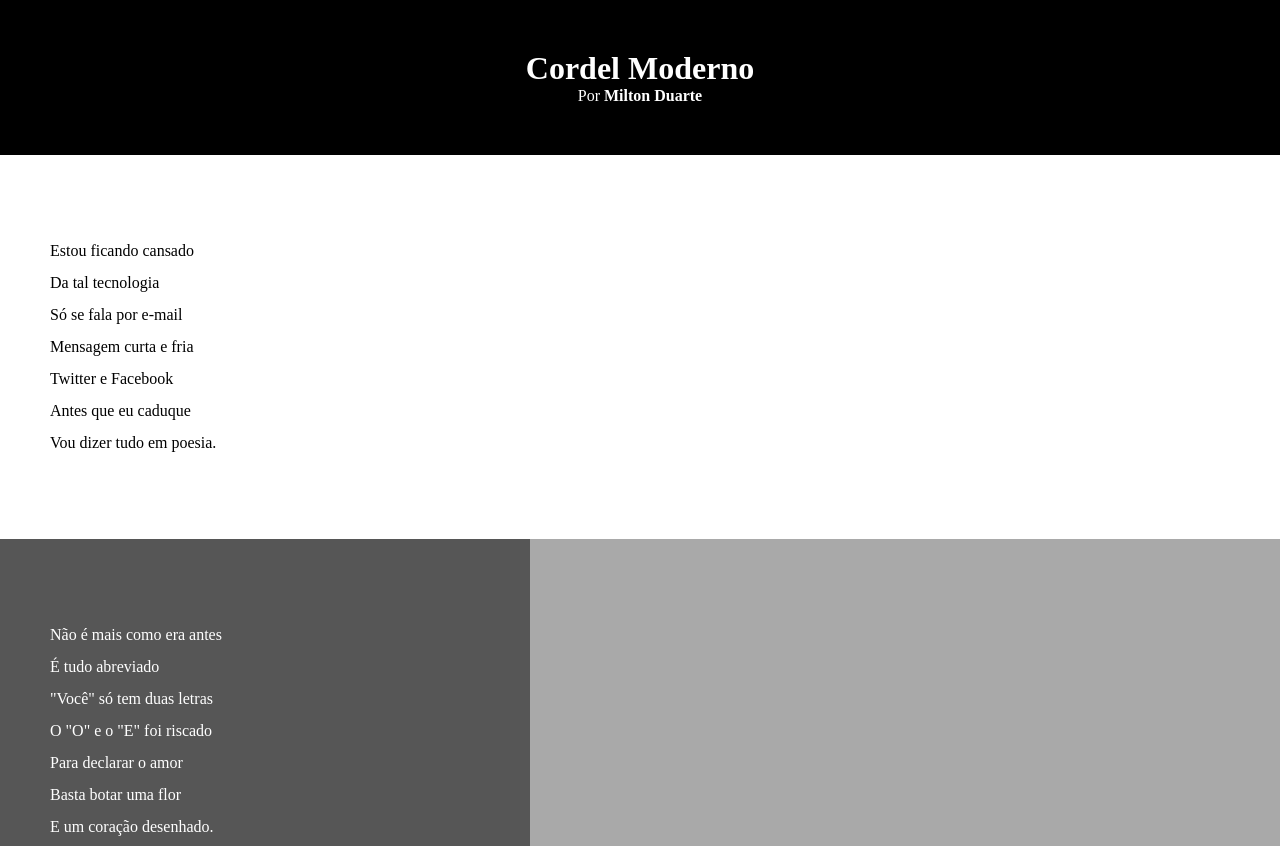
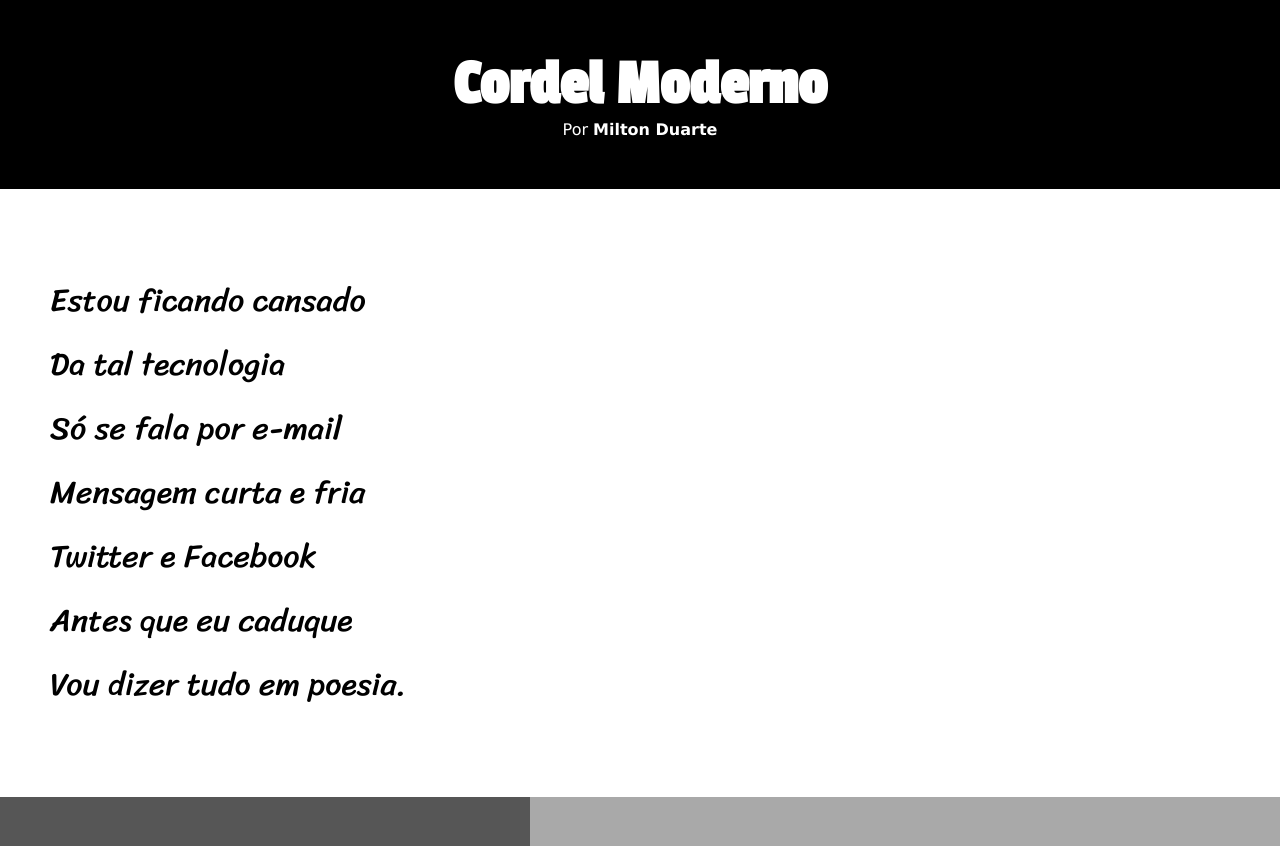
Before and after one commit to LuizHenrik3/HTML-CSS, a plain HTML site: page exercicios/d012/index.html in a window 1280 px wide. Shown: the top 846 px of the page. Drawn offline with Linux system fonts and the light colour scheme.

Commit message:
atualização de estilos ex21

```diff
--- a/exercicios/d012/estilo/style.css
+++ b/exercicios/d012/estilo/style.css
@@ -1,4 +1,13 @@
 @charset "UTF-8";
+
+@import url('https://fonts.googleapis.com/css2?family=Bebas+Neue&family=Passion+One&display=swap');
+@import url('https://fonts.googleapis.com/css2?family=Sriracha&display=swap');
+
+:root{
+    --fonte1: Verdana, Geneva, Tahoma, sans-serif;
+    --fonte2: 'Passion One', cursive;
+    --fonte3: 'Sriracha', cursive;
+}
 
 * {
     margin: 0%;
@@ -8,6 +17,7 @@
 html, body {
     min-height: 100vh;
     background-color: darkgray;
+    font-family: var(--fonte1);
 }
 
 header {
@@ -19,6 +29,8 @@ header {
 header > h1 {
     padding-top: 50px;
     text-transform: small-caps;
+    font-family: var(--fonte2);
+    font-size: 4em;
 
 }
 
@@ -43,6 +55,8 @@ section {
     padding-bottom: 10vh;
     line-height: 2em;
     padding-left: 50px;
+    font-family: var(--fonte3);
+    font-size: 2em;
 }
 
 section.normal {
```
